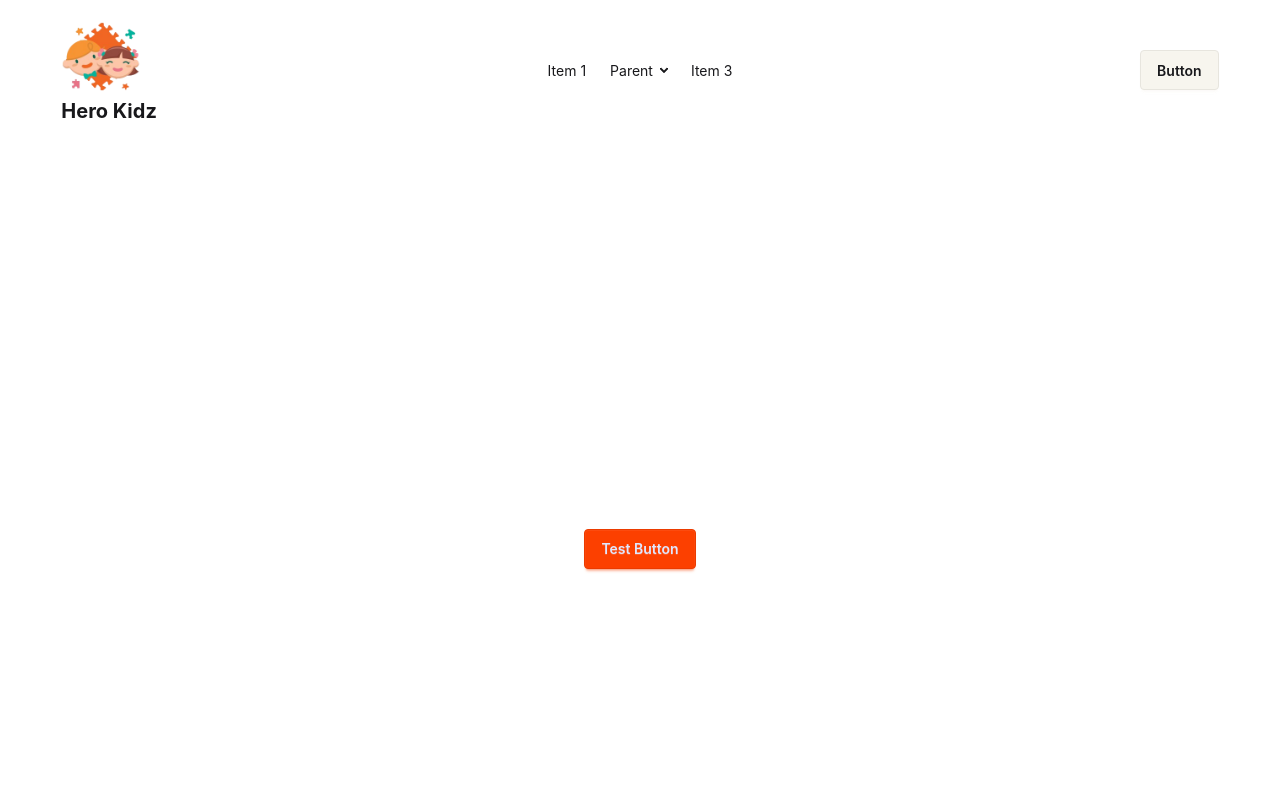
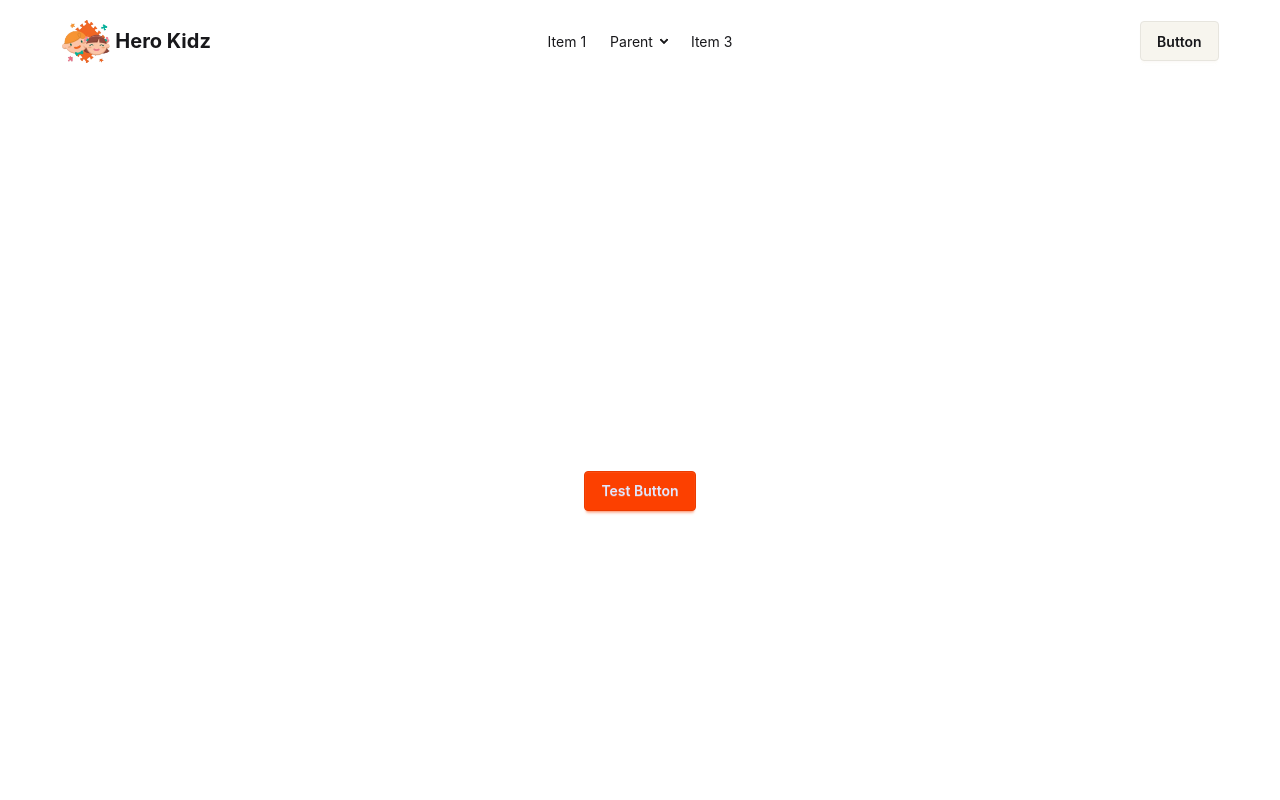
Before and after one commit to dev-rafiul/ecommerce_with_nextjs_frontend, a Next.js app: page / in a window 1280 px wide. Shown: the top 800 px of the page. Built offline with nearby package versions, Linux system fonts and the light colour scheme.

Commit message:
logo size adjust

```diff
--- a/src/components/layouts/Logo.jsx
+++ b/src/components/layouts/Logo.jsx
@@ -4,8 +4,8 @@ import React from 'react';
 
 const Logo = () => {
     return (
-        <Link href={"/"}>
-            <Image alt='logo-hero-kidz' src={"/assets/logo.png"} width={80} height={70}/>
+        <Link className='flex items-center gap-1' href={"/"}>
+            <Image alt='logo-hero-kidz' src={"/assets/logo.png"} width={50} height={40}/>
             <h2 className='text-xl font-bold'>Hero Kidz</h2>
         </Link>
     );
```
